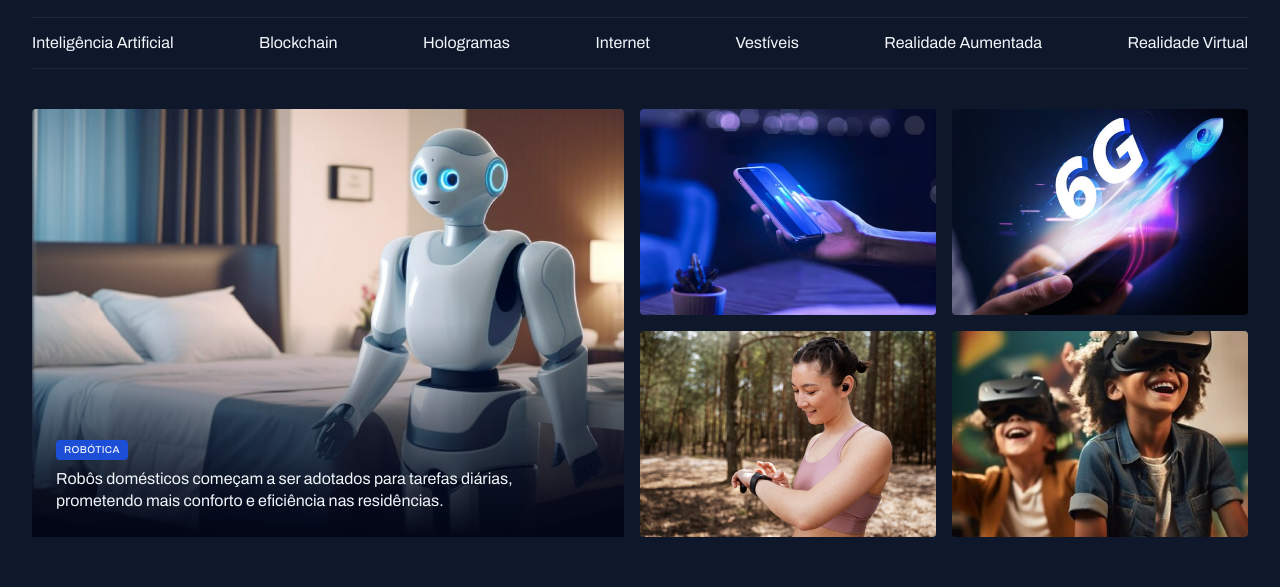
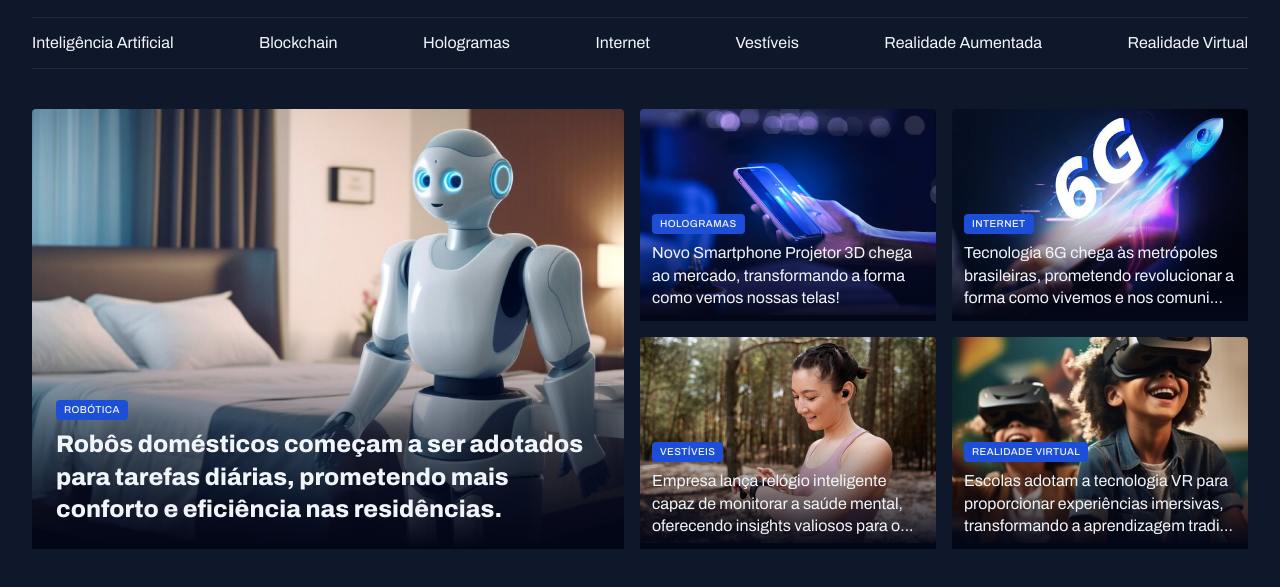
Before and after one commit to pedro-almeida97/PortalNoticias, a plain HTML site: page index.html in a window 1280 px wide. Shown: the part 55-642 px from the top of the page. Drawn offline with Linux system fonts and the light colour scheme.

Commit message:
featured done

```diff
--- a/index.html
+++ b/index.html
@@ -43,7 +43,7 @@
           <img src="assets/images/Image 01.png" alt="" />
           <figcaption>
             <span class="content-tag"> robótica </span>
-            <h2>
+            <h2 class="text-2xl">
               Robôs domésticos começam a ser adotados para tarefas diárias,
               prometendo mais conforto e eficiência nas residências.
             </h2>
@@ -51,18 +51,46 @@
         </figure>
 
         <div class="grid grid-cols-2 gap-16">
-          <div>
+          <figure class="card">
             <img src="assets/images/Image 02.png" alt="" />
-          </div>
-          <div>
+            <figcaption>
+              <span class="content-tag"> Hologramas </span>
+              <h2 class="text-lg">
+                Novo Smartphone Projetor 3D chega ao mercado, transformando a
+                forma como vemos nossas telas!
+              </h2>
+            </figcaption>
+          </figure>
+          <figure class="card">
             <img src="assets/images/Image 03.png" alt="" />
-          </div>
-          <div>
+            <figcaption>
+              <span class="content-tag"> Internet </span>
+              <h2 class="text-lg">
+                Tecnologia 6G chega às metrópoles brasileiras, prometendo
+                revolucionar a forma como vivemos e nos comuni...
+              </h2>
+            </figcaption>
+          </figure>
+          <figure class="card">
             <img src="assets/images/Image 04.png" alt="" />
-          </div>
-          <div>
+            <figcaption>
+              <span class="content-tag"> Vestíveis </span>
+              <h2 class="text-lg">
+                Empresa lança relógio inteligente capaz de monitorar a saúde
+                mental, oferecendo insights valiosos para o...
+              </h2>
+            </figcaption>
+          </figure>
+          <figure class="card">
             <img src="assets/images/Image 05.png" alt="" />
-          </div>
+            <figcaption>
+              <span class="content-tag">Realidade Virtual </span>
+              <h2 class="text-lg">
+                Escolas adotam a tecnologia VR para proporcionar experiências
+                imersivas, transformando a aprendizagem tradi...
+              </h2>
+            </figcaption>
+          </figure>
         </div>
       </section>
     </main>
--- a/styles/sections.css
+++ b/styles/sections.css
@@ -20,6 +20,9 @@
     position: absolute;
     bottom: 0;
     padding: 24px;
+    &:has(.text-lg) {
+      padding: 12px;
+    }
     h2 {
       margin-top: 8px;
     }
```
